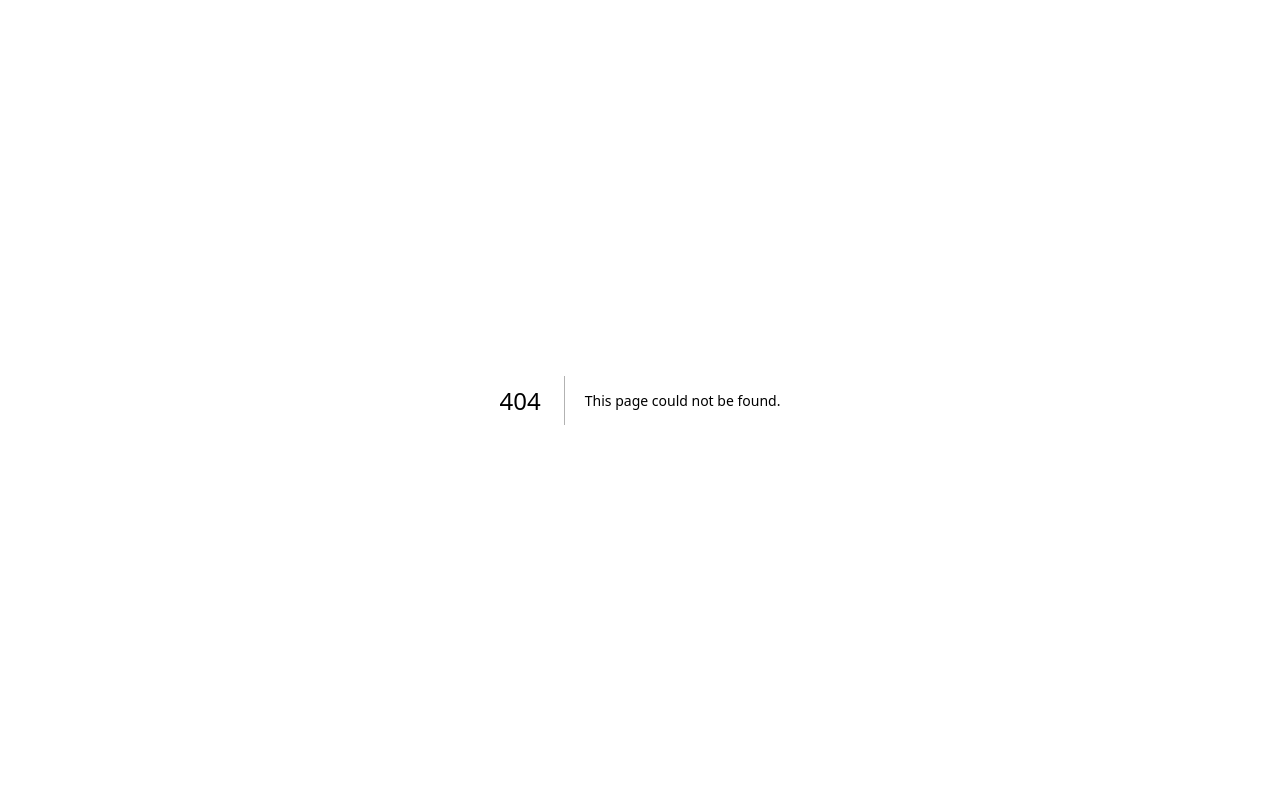
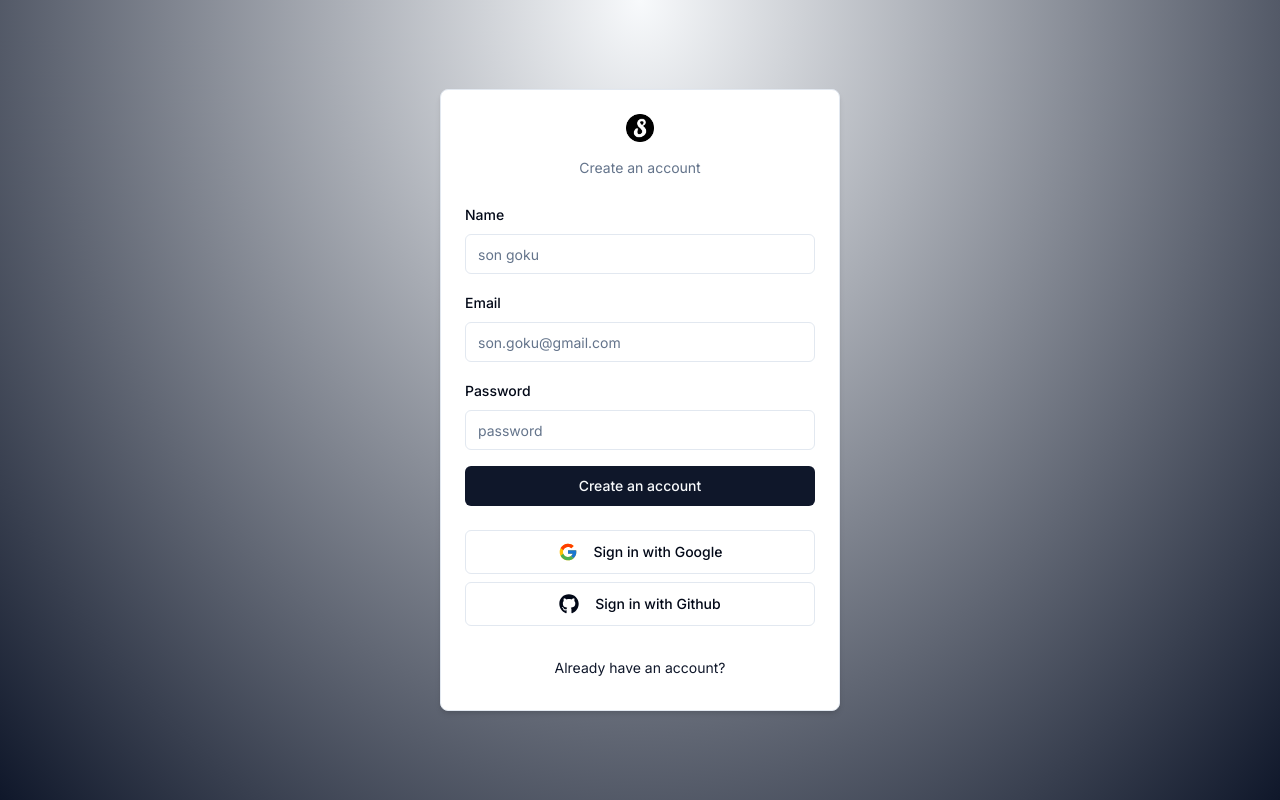
Before and after one commit to schndra/next-store-admin, a Next.js app: page /auth/register in a window 1280 px wide. Before the commit this address had no page. Built offline with nearby package versions, Linux system fonts and the light colour scheme.

Commit message:
feat: add login page & register page

```diff
--- /dev/null
+++ b/app/auth/layout.tsx
@@ -0,0 +1,8 @@
+function layout({ children }: { children: React.ReactNode }) {
+  return (
+    <div className="flex h-screen flex-col items-center justify-center bg-[radial-gradient(ellipse_at_top,_var(--tw-gradient-stops))] from-primary-foreground to-secondary-foreground">
+      {children}
+    </div>
+  );
+}
+export default layout;
--- /dev/null
+++ b/app/auth/login/page.tsx
@@ -0,0 +1,6 @@
+import LoginForm from "@/components/auth/LoginForm"
+
+function LoginPage() {
+  return <LoginForm/>
+}
+export default LoginPage
--- /dev/null
+++ b/app/auth/register/page.tsx
@@ -0,0 +1,6 @@
+import RegisterForm from "@/components/auth/RegisterForm";
+
+function RegisterPage() {
+  return <RegisterForm />;
+}
+export default RegisterPage;
--- a/components/SiteHeader.tsx
+++ b/components/SiteHeader.tsx
@@ -3,7 +3,8 @@ import Link from "next/link";
 import Logo from "@/assets/logo.png";
 import { MobileNav } from "./MobileNav";
 import ThemeToggle from "./ThemeToggle";
-import { UserButton } from "@clerk/nextjs";
+import { Avatar, AvatarFallback, AvatarImage } from "./ui/avatar";
+// import { UserButton } from "@clerk/nextjs";
 
 function SiteHeader() {
   return (
@@ -18,7 +19,11 @@ function SiteHeader() {
         <MobileNav />
         <div className="flex items-center gap-x-4 ">
           <ThemeToggle />
-          <UserButton afterSignOutUrl="/" />
+          <Avatar>
+            <AvatarImage src="https://github.com/shadcn.png" />
+            <AvatarFallback>CN</AvatarFallback>
+          </Avatar>
+          {/* <UserButton afterSignOutUrl="/" /> */}
         </div>
       </div>
     </header>
--- /dev/null
+++ b/components/auth/BackButton.tsx
@@ -0,0 +1,16 @@
+"use client";
+import Link from "next/link";
+import { Button } from "../ui/button";
+
+type BackButtonProps = {
+  href: string;
+  label: string;
+};
+
+export function BackButton({ href, label }: BackButtonProps) {
+  return (
+    <Button variant="link" className="font-normal w-full" size="sm" asChild>
+      <Link href={href}>{label}</Link>
+    </Button>
+  );
+}
--- /dev/null
+++ b/components/auth/CardWrapper.tsx
@@ -0,0 +1,51 @@
+import {
+  Card,
+  CardContent,
+  CardDescription,
+  CardFooter,
+  CardHeader,
+  CardTitle,
+} from "@/components/ui/card";
+import { BackButton } from "./BackButton";
+import { cn } from "@/lib/utils";
+import Image from "next/image";
+import Logo from "@/assets/logo.png";
+import SocialButtons from "./SocialButtons";
+
+type CardWrapperProps = {
+  children: React.ReactNode;
+  headerLabel: string;
+  backButtonLabel: string;
+  backButtonHref: string;
+  showSocial?: boolean;
+};
+
+function CardWrapper({
+  children,
+  headerLabel,
+  backButtonLabel,
+  backButtonHref,
+  showSocial,
+}: CardWrapperProps) {
+  return (
+    <Card className="w-[400px] shadow-md">
+      <CardHeader>
+        <div className="w-full flex flex-col gap-y-4 items-center justify-center">
+          {/* <h1 className={cn("text-3xl font-semibold")}>Store</h1> */}
+          <Image src={Logo} alt="log" width={28} height={28} />
+          <p className="text-muted-foreground text-sm">{headerLabel}</p>
+        </div>
+      </CardHeader>
+      <CardContent>{children}</CardContent>
+      {showSocial && (
+        <CardFooter>
+          <SocialButtons />
+        </CardFooter>
+      )}
+      <CardFooter>
+        <BackButton label={backButtonLabel} href={backButtonHref} />
+      </CardFooter>
+    </Card>
+  );
+}
+export default CardWrapper;
--- /dev/null
+++ b/components/auth/LoginForm.tsx
@@ -0,0 +1,86 @@
+"use client";
+import * as z from "zod";
+import { zodResolver } from "@hookform/resolvers/zod";
+import { useForm } from "react-hook-form";
+import { Button } from "../ui/button";
+import {
+  Form,
+  FormControl,
+  FormField,
+  FormItem,
+  FormLabel,
+  FormMessage,
+} from "../ui/form";
+import { Input } from "../ui/input";
+import CardWrapper from "./CardWrapper";
+
+const loginFormSchema = z.object({
+  email: z.string().email(),
+  password: z.string(),
+});
+
+function LoginForm() {
+  const form = useForm<z.infer<typeof loginFormSchema>>({
+    resolver: zodResolver(loginFormSchema),
+    defaultValues: {
+      email: "",
+      password: "",
+    },
+  });
+
+  const handleSubmit = (values: z.infer<typeof loginFormSchema>) => {
+    console.log(values);
+    form.reset();
+  };
+
+  return (
+    <CardWrapper
+      headerLabel="Sign In"
+      backButtonLabel="Don't have an account?"
+      backButtonHref="/auth/register"
+      showSocial
+    >
+      <Form {...form}>
+        <form onSubmit={form.handleSubmit(handleSubmit)} className="spac-y-6">
+          <div className="space-y-4">
+            <FormField
+              control={form.control}
+              name="email"
+              render={({ field }) => (
+                <FormItem>
+                  <FormLabel>Email</FormLabel>
+                  <FormControl>
+                    <Input
+                      {...field}
+                      placeholder="john.doe@gmail.com"
+                      type="email"
+                    />
+                  </FormControl>
+                  <FormMessage />
+                </FormItem>
+              )}
+            />
+            <FormField
+              control={form.control}
+              name="password"
+              render={({ field }) => (
+                <FormItem>
+                  <FormLabel>Password</FormLabel>
+                  <FormControl>
+                    <Input {...field} placeholder="password" type="password" />
+                  </FormControl>
+                  <FormMessage />
+                </FormItem>
+              )}
+            />
+            {/* add form errors here*/}
+            <Button type="submit" className="w-full">
+              Login
+            </Button>
+          </div>
+        </form>
+      </Form>
+    </CardWrapper>
+  );
+}
+export default LoginForm;
--- /dev/null
+++ b/components/auth/RegisterForm.tsx
@@ -0,0 +1,100 @@
+"use client";
+import * as z from "zod";
+import { useForm } from "react-hook-form";
+import CardWrapper from "./CardWrapper";
+import {
+  Form,
+  FormControl,
+  FormField,
+  FormItem,
+  FormLabel,
+  FormMessage,
+} from "../ui/form";
+import { Input } from "../ui/input";
+import { Button } from "../ui/button";
+import { zodResolver } from "@hookform/resolvers/zod";
+
+const registerFormSchema = z.object({
+  email: z.string().email(),
+  password: z.string().min(4),
+  name: z.string().min(2),
+});
+
+function RegisterForm() {
+  const form = useForm<z.infer<typeof registerFormSchema>>({
+    resolver: zodResolver(registerFormSchema),
+    defaultValues: {
+      email: "",
+      password: "",
+      name: "",
+    },
+  });
+
+  const handleSubmit = (values: z.infer<typeof registerFormSchema>) => {
+    console.log(values);
+  };
+
+  return (
+    <CardWrapper
+      headerLabel="Create an account"
+      backButtonLabel="Already have an account?"
+      backButtonHref="/auth/login"
+      showSocial
+    >
+      <Form {...form}>
+        <form onSubmit={form.handleSubmit(handleSubmit)} className="spac-y-6">
+          <div className="space-y-4">
+            <FormField
+              control={form.control}
+              name="name"
+              render={({ field }) => (
+                <FormItem>
+                  <FormLabel>Name</FormLabel>
+                  <FormControl>
+                    <Input {...field} placeholder="son goku" />
+                  </FormControl>
+                  <FormMessage />
+                </FormItem>
+              )}
+            />
+            <FormField
+              control={form.control}
+              name="email"
+              render={({ field }) => (
+                <FormItem>
+                  <FormLabel>Email</FormLabel>
+                  <FormControl>
+                    <Input
+                      {...field}
+                      placeholder="son.goku@gmail.com"
+                      type="email"
+                    />
+                  </FormControl>
+                  <FormMessage />
+                </FormItem>
+              )}
+            />
+            <FormField
+              control={form.control}
+              name="password"
+              render={({ field }) => (
+                <FormItem>
+                  <FormLabel>Password</FormLabel>
+                  <FormControl>
+                    <Input {...field} placeholder="password" type="password" />
+                  </FormControl>
+                  <FormMessage />
+                </FormItem>
+              )}
+            />
+            {/* error messages */}
+            <Button type="submit" className="w-full">
+              Create an account
+            </Button>
+          </div>
+        </form>
+      </Form>
+    </CardWrapper>
+  );
+}
+export default RegisterForm;
--- /dev/null
+++ b/components/auth/SocialButtons.tsx
@@ -0,0 +1,20 @@
+"use client";
+import { FcGoogle } from "react-icons/fc";
+import { FaGithub } from "react-icons/fa";
+import { Button } from "../ui/button";
+
+function SocialButtons() {
+  return (
+    <div className="flex flex-col items-center w-full gap-y-2">
+      <Button size="lg" className="flex w-full gap-x-4 " variant="outline" onClick={() => {}}>
+        <FcGoogle className="h-5 w-5" />
+        <span>Sign in with Google</span>
+      </Button>
+      <Button size="lg" className="flex w-full gap-x-4" variant="outline" onClick={() => {}}>
+        <FaGithub className="h-5 w-5" />
+        <span>Sign in with Github</span>
+      </Button>
+    </div>
+  );
+}
+export default SocialButtons;
```
